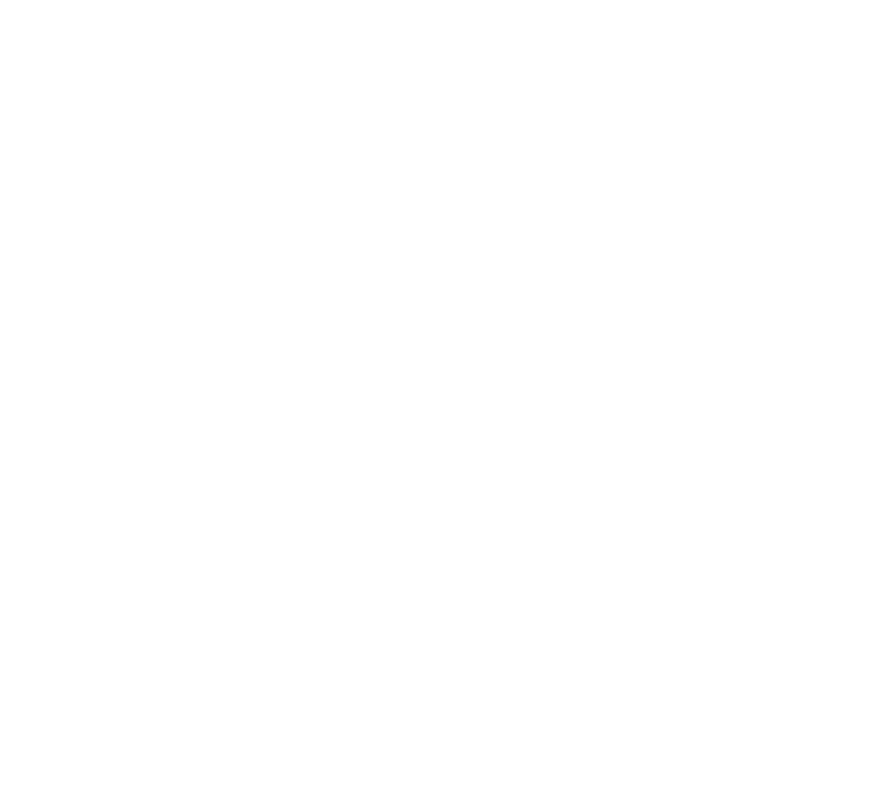
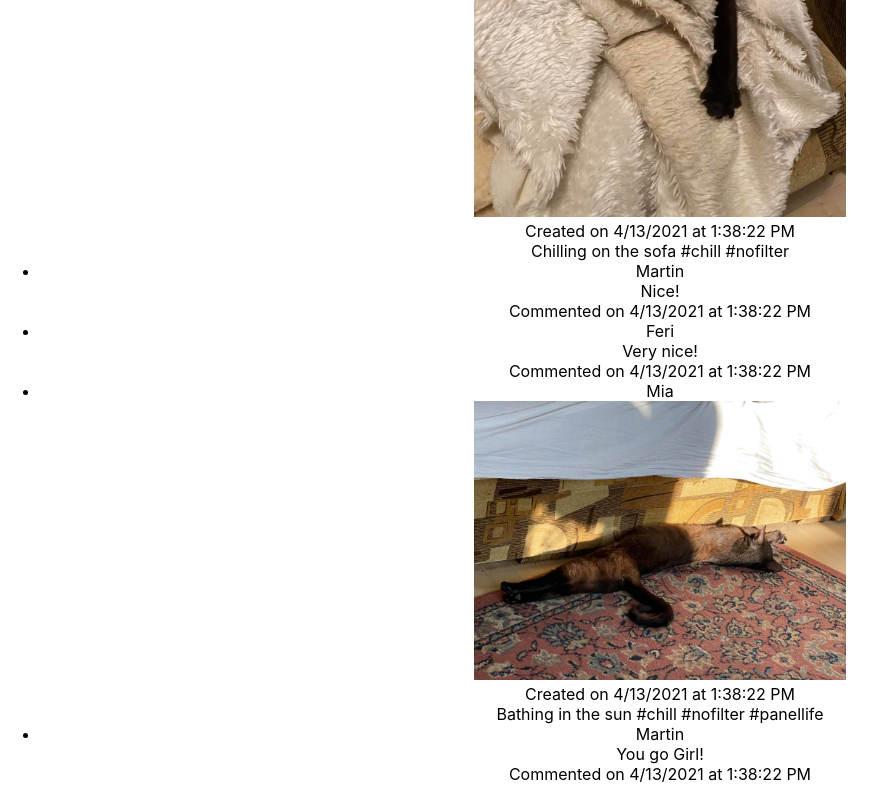
Before and after one commit to karellen22/martinsta-frontend, a React (Create React App) app: page /martinsta-frontend/picture/1 in a window 1280 px wide. Shown: the part 347-1147 px from the top of the page, without its empty margins (0-886 px from the left). Before the commit the page ends 800 px from the top, so only its background shows below. Built offline with nearby package versions, Linux system fonts and the light colour scheme.

Commit message:
Implement basic feed with mocked data

```diff
--- a/src/components/Feed.tsx
+++ b/src/components/Feed.tsx
@@ -1,8 +1,9 @@
 import React from 'react';
-import { PictureCard } from './PictureCard';
+import { PictureCardList } from '../components/PictureCardList';
+import { getPictureCards } from '../data/PictureCardData';
 
 export const Feed = () => (
   <div>
-    <PictureCard />
+    <PictureCardList data={getPictureCards()} />
   </div>
 );
--- a/src/components/PictureCard.tsx
+++ b/src/components/PictureCard.tsx
@@ -1,3 +1,30 @@
 import React from 'react';
+import { PictureCardData } from '../data/PictureCardData';
 
-export const PictureCard = () => <div>Picture Card</div>;
+interface Props {
+  data: PictureCardData;
+}
+
+export const PictureCard = ({ data }: Props) => (
+  <div>
+    <div>{data.pictureAuthor}</div>
+    <div>
+      <img src={data.pictureLocation} width="30%" alt="alt"></img>
+    </div>
+    <div>{`Created on ${data.created.toLocaleDateString()} at ${data.created.toLocaleTimeString()}`}</div>
+    <div>{data.pictureDescription}</div>
+    <div>
+      {data.comments.map((comment, index) => {
+        return (
+          <li key={index}>
+            <div>{comment.commentAuthor}</div>
+            <div>{comment.content}</div>
+            <div>
+              Commented on {comment.created.toLocaleDateString()} at {comment.created.toLocaleTimeString()}
+            </div>
+          </li>
+        );
+      })}
+    </div>
+  </div>
+);
--- /dev/null
+++ b/src/components/PictureCardList.tsx
@@ -0,0 +1,17 @@
+import React from 'react';
+import { PictureCardData } from '../data/PictureCardData';
+import { PictureCard } from './PictureCard';
+
+interface Props {
+  data: PictureCardData[];
+}
+
+export const PictureCardList = ({ data }: Props) => (
+  <ul>
+    {data.map((picture) => (
+      <li key={picture.pictureId}>
+        <PictureCard data={picture} />
+      </li>
+    ))}
+  </ul>
+);
--- /dev/null
+++ b/src/data/PictureCardData.ts
@@ -0,0 +1,63 @@
+import chilling1 from '../assets/chilling1.jpg';
+import sunbathing1 from '../assets/sunbathing1.jpg';
+
+export interface PictureCardData {
+  pictureId: number;
+  // For now, the picture will be stored as a file.
+  // Later, this can be changed to be stored as a byte array for example.
+  pictureLocation: string;
+  pictureDescription: string;
+  pictureAuthor: string;
+  created: Date;
+  comments: CommentData[];
+}
+
+export interface CommentData {
+  commentId: number;
+  content: string;
+  commentAuthor: string;
+  created: Date;
+}
+
+const pictureCards: PictureCardData[] = [
+  {
+    pictureId: 1,
+    pictureLocation: chilling1,
+    pictureDescription: 'Chilling on the sofa #chill #nofilter',
+    pictureAuthor: 'Mia',
+    created: new Date(),
+    comments: [
+      {
+        commentId: 1,
+        content: 'Nice!',
+        commentAuthor: 'Martin',
+        created: new Date(),
+      },
+      {
+        commentId: 2,
+        content: 'Very nice!',
+        commentAuthor: 'Feri',
+        created: new Date(),
+      },
+    ],
+  },
+  {
+    pictureId: 2,
+    pictureLocation: sunbathing1,
+    pictureDescription: 'Bathing in the sun #chill #nofilter #panellife',
+    pictureAuthor: 'Mia',
+    created: new Date(),
+    comments: [
+      {
+        commentId: 1,
+        content: 'You go Girl!',
+        commentAuthor: 'Martin',
+        created: new Date(),
+      },
+    ],
+  },
+];
+
+export const getPictureCards = (): PictureCardData[] => {
+  return pictureCards;
+};
```
Also changed, not shown: src/assets/chilling1.jpg (added), src/assets/sunbathing1.jpg (added).
